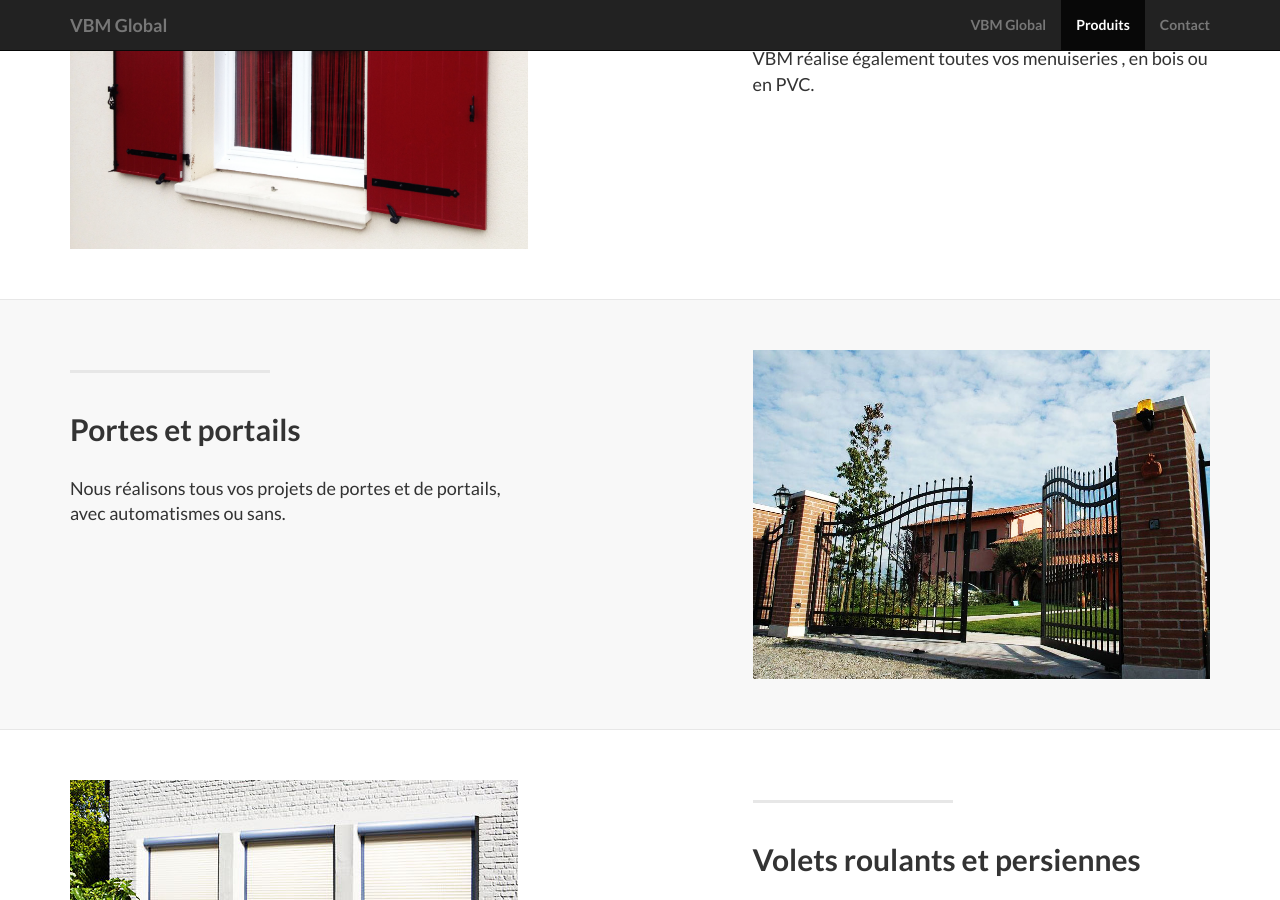
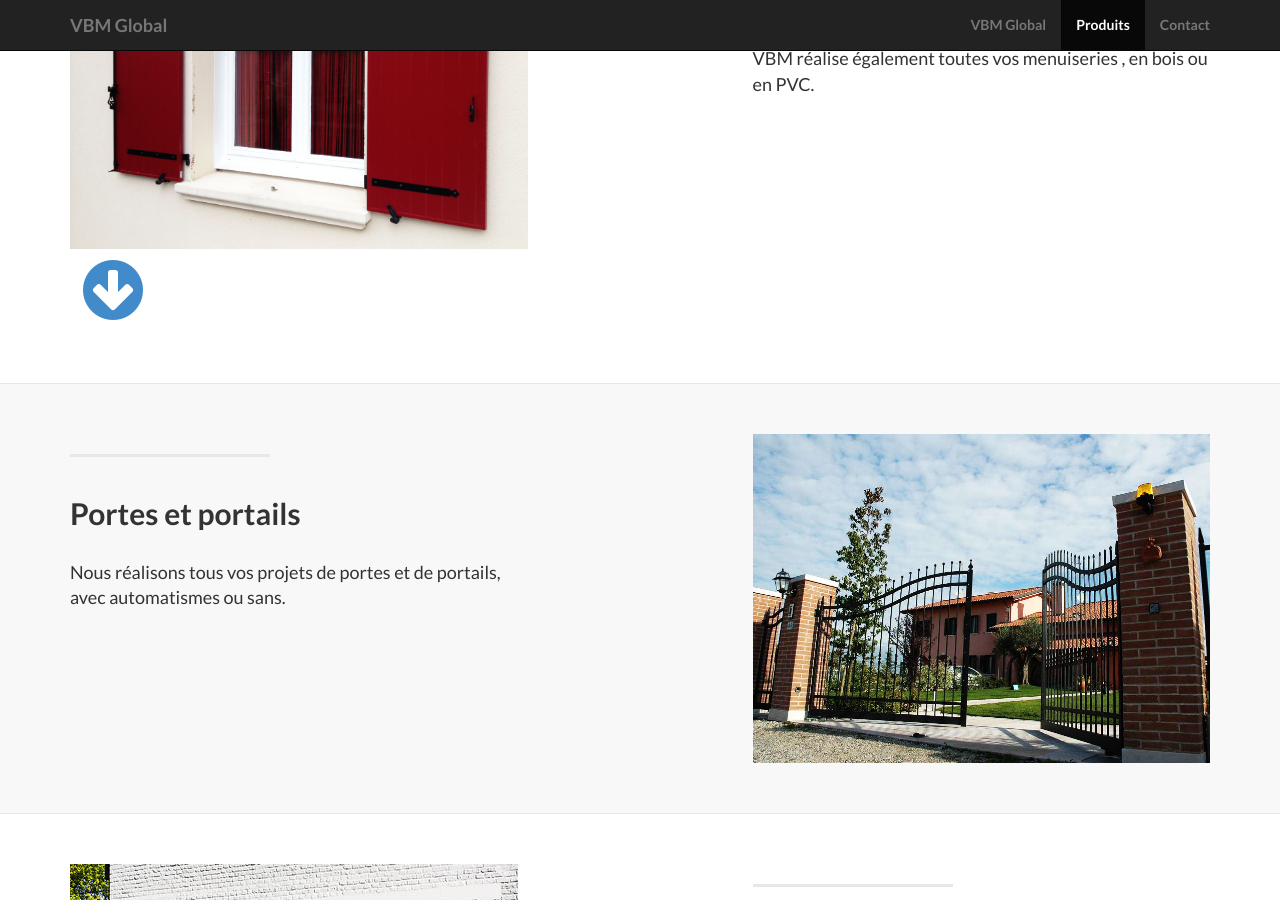
Before and after one commit to juanitito/vbm-landing, a Jekyll site: the page built from index.html, in a window 1280 px wide and 900 px high, scrolled down 1881 px. Built offline with Jekyll 4.4.1, drawn with Linux system fonts in a browser that asks for light colours; nearby versions of some CDN libraries; library files that are not in the unit come from our copies.

Commit message:
Update page_content.html

```diff
--- a/_includes/page_content.html
+++ b/_includes/page_content.html
@@ -41,7 +41,7 @@
                   <img class="img-responsive" src="img/services/{{ post.img }}" alt="">
                 </div>
             </div>
-
+            <a href="#contact" class="btn"><i class="fa fa-arrow-circle-down fa-5x" aria-hidden="true"></i></a>
         </div>
         <!-- /.container -->
 
@@ -49,5 +49,4 @@
     <!-- /.content-section-b -->
     {% endif %}
 {% endfor %}
-<a href="#contact" class="btn"><i class="fa fa-arrow-circle-down fa-5x" aria-hidden="true"></i></a>
 </section>
```
